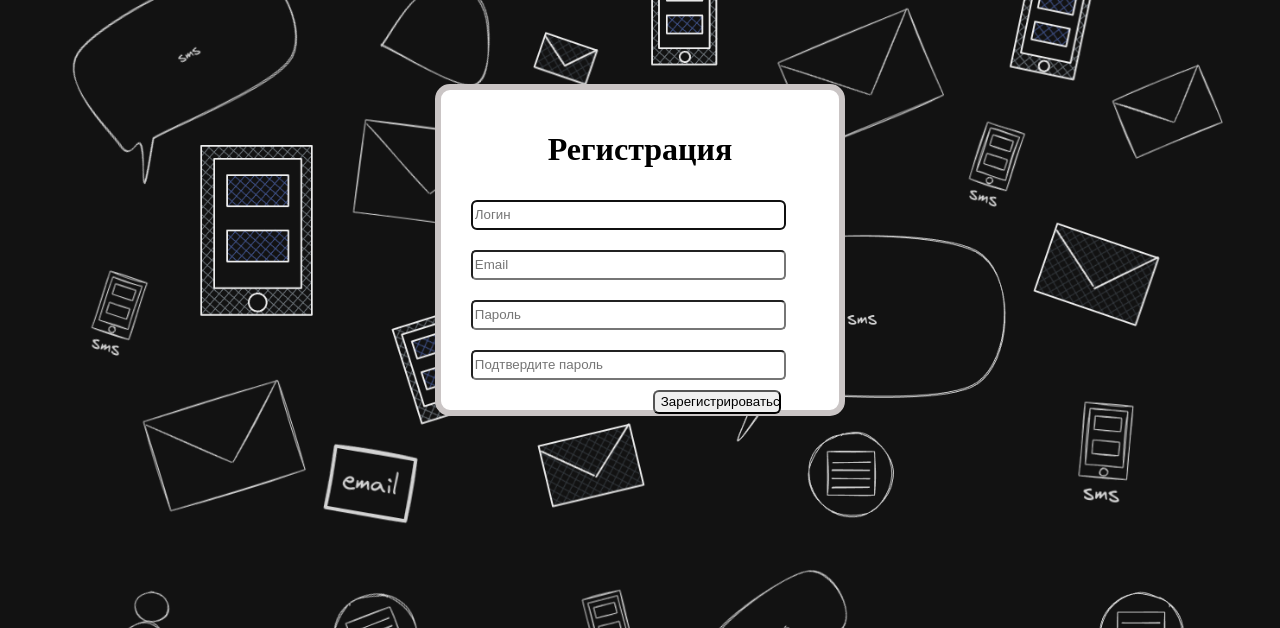
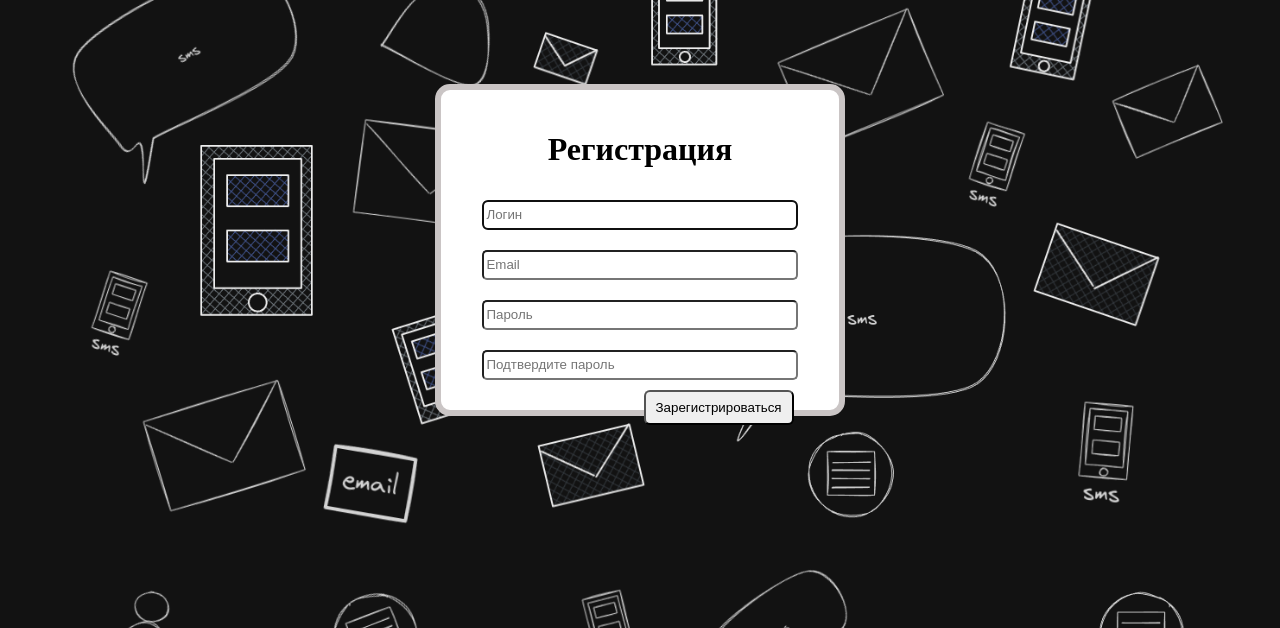
Before and after one commit to Neo-poznan/Notifications-sendpy, a Django app: page /user/registration/ in a window 1280 px wide. Shown: the part 172-800 px from the top of the page. Run offline with Django 4.2, Linux system fonts and the light colour scheme; some libraries are stand-ins or nearby versions.

Commit message:
fixed frontend

```diff
--- a/src/static/css/registration.css
+++ b/src/static/css/registration.css
@@ -7,6 +7,7 @@ main {
     border-radius: 15px;
     margin: auto;
     margin-top: 21vh;
+    text-align: center;
 }
 
 main h1 {
@@ -20,9 +21,15 @@ main h1 {
     margin: 10px;
 }
 
+.button-container {
+    width: 24vw;
+    margin-left: auto;
+    margin-right: auto;
+    text-align: right;
+}
+
 .button {
-    width: 10vw;
-    height: 3vh;
+    width: 150px;
+    height: 35px;
     border-radius: 6px;
-    margin-left: 15vw;
 }
--- a/src/user/templates/user/change_password.html
+++ b/src/user/templates/user/change_password.html
@@ -16,7 +16,10 @@
             {{ form.old_password }}
             {{ form.new_password1 }}
             {{ form.new_password2 }}
-            <input type="submit" value="Сохранить" class="button">
+            <div class="button-container">
+                <input type="submit" value="Сохранить" class="button">
+            </div>
+
         </form>
 
     </main>
--- a/src/user/templates/user/login.html
+++ b/src/user/templates/user/login.html
@@ -15,7 +15,9 @@
             {% csrf_token %}
             {{ form.username }}
             {{ form.password }}
-            <input type="submit" value="Войти в аккаунт" class="button">
+            <div class="button-container">
+                <input type="submit" value="Войти в аккаунт" class="button">
+            </div>
         </form>
 
     </main>
--- a/src/user/templates/user/registration.html
+++ b/src/user/templates/user/registration.html
@@ -17,7 +17,10 @@
             {{ form.email }}
             {{ form.password1 }}
             {{ form.password2 }}
-            <input type="submit" value="Зарегистрироваться" class="button">
+            <div class="button-container">
+                <input type="submit" value="Зарегистрироваться" class="button">
+            </div>
+
         </form>
 
     </main>
```
Also changed, not shown: src/notifications_manager/use_case.py (+10 -6 lines), src/notifications_manager/views.py (+21 -4 lines), src/static/css/change_password.css (+11 -2 lines), src/static/css/login.css (+9 -2 lines), src/api/__init__.py (deleted), src/api/migrations/__init__.py (deleted), src/config/__init__.py (deleted), src/guide/__init__.py (deleted), src/guide/migrations/__init__.py (deleted), src/notifications_manager/__init__.py (deleted), src/notifications_manager/migrations/__init__.py (deleted), src/user/__init__.py (deleted), src/user/migrations/__init__.py (deleted).
